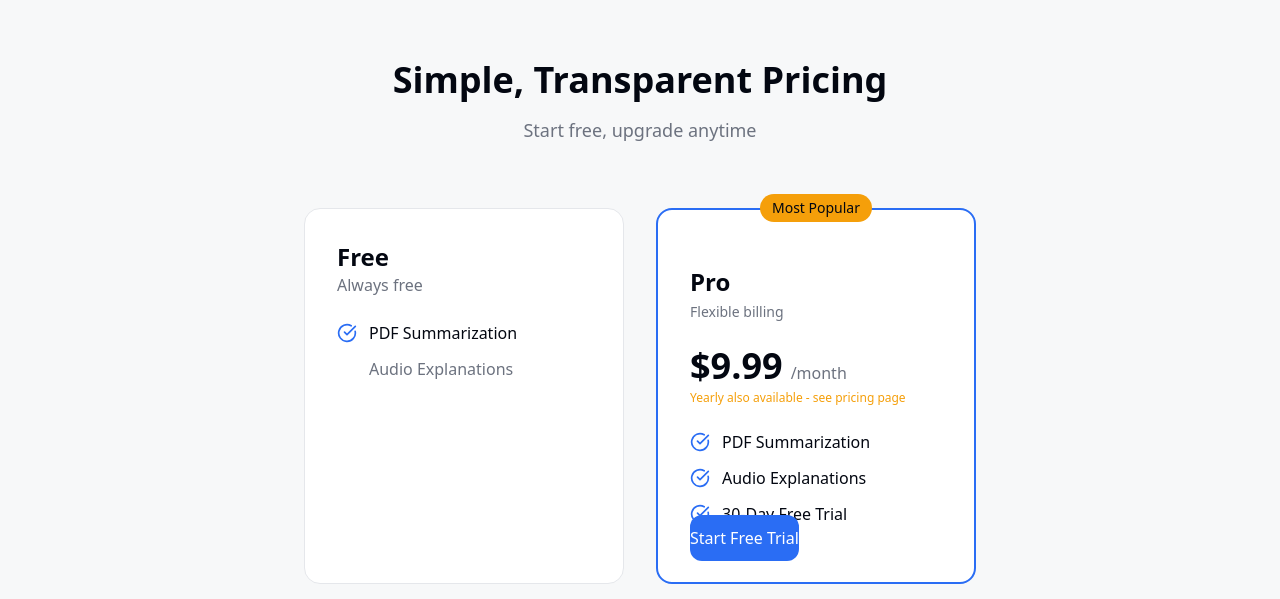
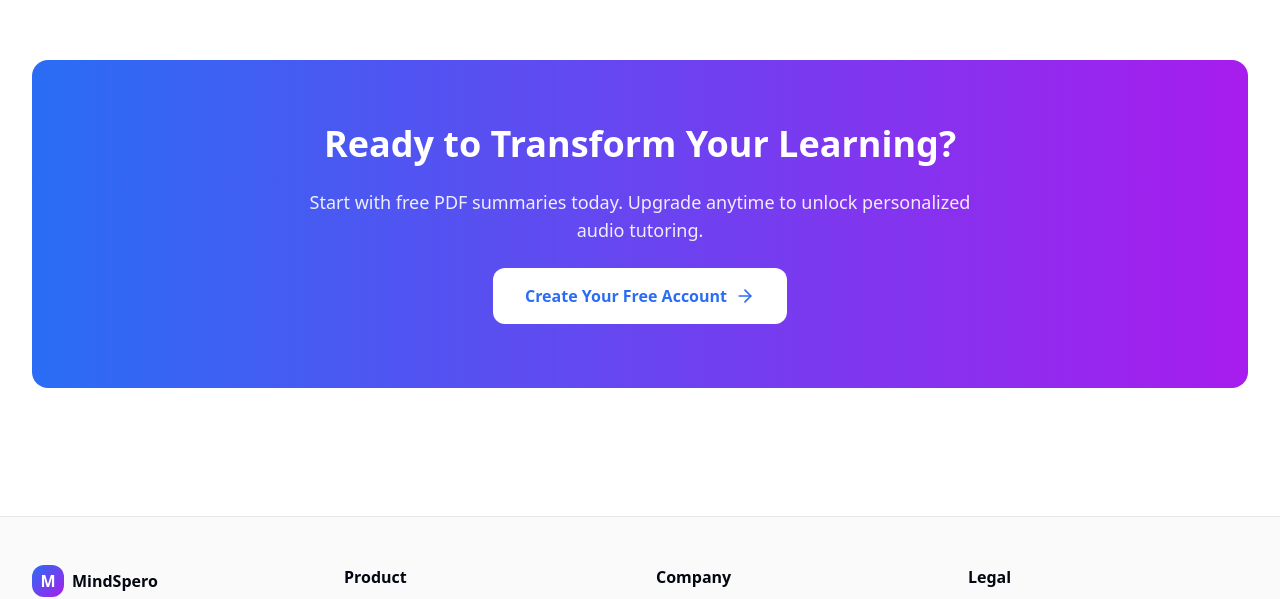
Before and after one commit to batefour/MINDSPERO, a React (Vite) app: page / in a window 1280 px wide. Shown: the part 2105-2704 px from the top of the page. Built offline with nearby package versions, Linux system fonts and the light colour scheme.

Commit message:
Remove pricing preview section from landing page
cgen-58329c5200d748e8a2765db09632c4e4

```diff
--- a/client/pages/Index.tsx
+++ b/client/pages/Index.tsx
@@ -174,78 +174,6 @@ export default function Index() {
         </div>
       </section>
 
-      {/* Pricing Preview */}
-      <section className="bg-muted/30 py-20 md:py-32">
-        <div className="max-w-7xl mx-auto px-4 sm:px-6 lg:px-8">
-          <div className="text-center mb-16">
-            <h2 className="text-3xl md:text-4xl font-bold text-foreground mb-4">
-              Simple, Transparent Pricing
-            </h2>
-            <p className="text-lg text-muted-foreground">
-              Start free, upgrade anytime
-            </p>
-          </div>
-
-          <div className="grid md:grid-cols-2 gap-8 max-w-2xl mx-auto">
-            {/* Free Plan */}
-            <div className="bg-background rounded-2xl p-8 border border-border space-y-6">
-              <div>
-                <h3 className="text-2xl font-bold text-foreground">Free</h3>
-                <p className="text-muted-foreground">Always free</p>
-              </div>
-              <div className="space-y-3">
-                <div className="flex gap-3 items-center text-foreground">
-                  <CheckCircle className="w-5 h-5 text-primary" />
-                  <span>PDF Summarization</span>
-                </div>
-                <div className="flex gap-3 items-center text-muted-foreground">
-                  <div className="w-5 h-5" />
-                  <span>Audio Explanations</span>
-                </div>
-              </div>
-            </div>
-
-            {/* Pro Plan */}
-            <div className="bg-background rounded-2xl p-8 border-2 border-primary space-y-6 relative">
-              <div className="absolute -top-4 left-1/2 -translate-x-1/2 bg-accent text-accent-foreground px-3 py-1 rounded-full text-sm font-medium">
-                Most Popular
-              </div>
-              <div>
-                <h3 className="text-2xl font-bold text-foreground">Pro</h3>
-                <p className="text-muted-foreground text-sm mt-1">Flexible billing</p>
-              </div>
-              <div className="space-y-1">
-                <div className="flex items-baseline gap-2">
-                  <span className="text-4xl font-bold text-foreground">$9.99</span>
-                  <span className="text-muted-foreground">/month</span>
-                </div>
-                <p className="text-xs text-accent font-medium">Yearly also available - see pricing page</p>
-              </div>
-              <div className="space-y-3">
-                <div className="flex gap-3 items-center text-foreground">
-                  <CheckCircle className="w-5 h-5 text-primary" />
-                  <span>PDF Summarization</span>
-                </div>
-                <div className="flex gap-3 items-center text-foreground">
-                  <CheckCircle className="w-5 h-5 text-primary" />
-                  <span>Audio Explanations</span>
-                </div>
-                <div className="flex gap-3 items-center text-foreground">
-                  <CheckCircle className="w-5 h-5 text-primary" />
-                  <span>30-Day Free Trial</span>
-                </div>
-              </div>
-              <Link
-                to="/register"
-                className="w-full py-3 bg-primary text-primary-foreground rounded-lg hover:opacity-90 transition font-medium text-center"
-              >
-                Start Free Trial
-              </Link>
-            </div>
-          </div>
-        </div>
-      </section>
-
       {/* CTA Section */}
       <section className="max-w-7xl mx-auto px-4 sm:px-6 lg:px-8 py-20 md:py-32">
         <div className="bg-gradient-to-r from-primary to-secondary rounded-2xl p-12 md:p-16 text-center space-y-6">
```
